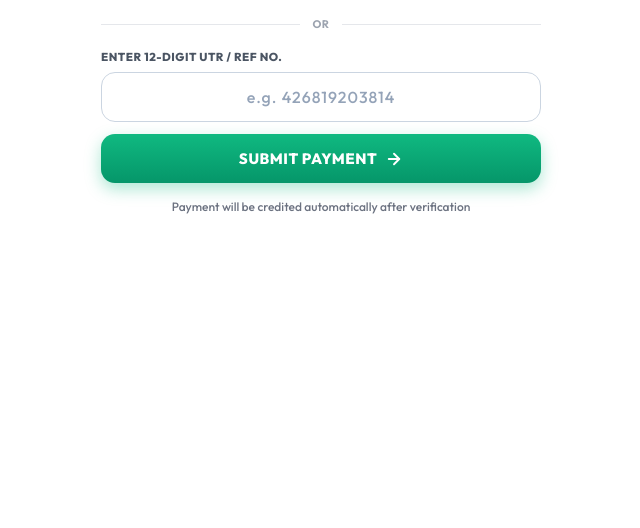
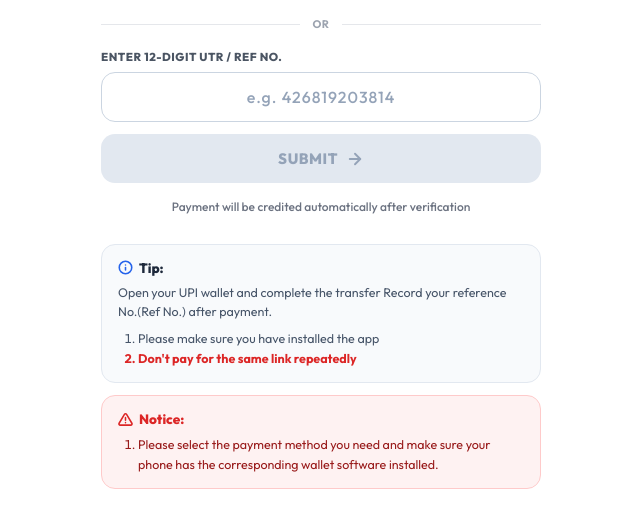
Before and after one commit to satyamsk05/bitarcadepay, a website: page index.html in a window 1280 px wide. Shown: the part 530-1058 px from the top of the page, without its empty margins (319-959 px from the left). Before the commit the page ends 800 px from the top, so only its background shows below. Drawn offline with Linux system fonts and the light colour scheme; no server answers.

Commit message:
Update submit button to only activate on full 12-digit UTR, change text to SUBMIT, add Tip and Notice with red warning

```diff
--- a/index.html
+++ b/index.html
@@ -326,28 +326,39 @@
     }
     .btn-submit {
       width: 100%;
-      background: #00C853 linear-gradient(180deg, #10B981 0%, #059669 100%);
-      color: #FFFFFF;
+      background: #E2E8F0;
+      color: #94A3B8;
       border: none;
       border-radius: 14px;
       padding: 15px;
       font-size: 15px;
       font-weight: 800;
       letter-spacing: 0.5px;
-      cursor: pointer;
+      cursor: not-allowed;
       display: flex;
       align-items: center;
       justify-content: center;
       gap: 8px;
+      box-shadow: none;
+      transition: all 0.25s ease;
+      pointer-events: none;
+    }
+    .btn-submit.active {
+      background: #00C853 linear-gradient(180deg, #10B981 0%, #059669 100%);
+      color: #FFFFFF;
+      cursor: pointer;
       box-shadow: 0 6px 16px rgba(16, 185, 129, 0.35);
-      transition: transform 0.15s, opacity 0.15s;
+      pointer-events: auto;
     }
-    .btn-submit:active {
+    .btn-submit.active:active {
       transform: scale(0.98);
     }
-    .btn-submit:disabled {
-      opacity: 0.6;
-      cursor: not-allowed;
+    .btn-submit:disabled:not(.active) {
+      background: #E2E8F0 !important;
+      color: #94A3B8 !important;
+      cursor: not-allowed !important;
+      box-shadow: none !important;
+      pointer-events: none !important;
     }
 
     .verify-note {
@@ -356,6 +367,66 @@
       color: #6B7280;
       font-weight: 500;
       line-height: 1.4;
+      margin-bottom: 8px;
+    }
+
+    /* Tips & Instructions Section */
+    .instructions-section {
+      margin-top: 20px;
+      display: flex;
+      flex-direction: column;
+      gap: 12px;
+      text-align: left;
+    }
+    .tip-card {
+      background: #F8FAFC;
+      border: 1px solid #E2E8F0;
+      border-radius: 14px;
+      padding: 14px 16px;
+    }
+    .tip-header {
+      display: flex;
+      align-items: center;
+      gap: 6px;
+      font-size: 13.5px;
+      font-weight: 800;
+      color: #1E293B;
+      margin-bottom: 6px;
+    }
+    .tip-desc {
+      font-size: 12.5px;
+      color: #475569;
+      line-height: 1.5;
+      margin-bottom: 8px;
+    }
+    .info-list {
+      padding-left: 20px;
+      font-size: 12.5px;
+      color: #475569;
+      line-height: 1.6;
+      margin: 0;
+    }
+    .warning-item {
+      color: #DC2626 !important;
+      font-weight: 700;
+    }
+    .notice-card {
+      background: #FEF2F2;
+      border: 1px solid #FECACA;
+      border-radius: 14px;
+      padding: 14px 16px;
+    }
+    .notice-header {
+      display: flex;
+      align-items: center;
+      gap: 6px;
+      font-size: 13.5px;
+      font-weight: 800;
+      color: #DC2626;
+      margin-bottom: 6px;
+    }
+    .notice-list {
+      color: #991B1B;
     }
 
     .status-alert {
@@ -681,13 +752,38 @@
         <label class="utr-label" for="utrInput">ENTER 12-DIGIT UTR / REF NO.</label>
         <input type="text" class="utr-input" id="utrInput" placeholder="e.g. 426819203814" maxlength="16" autocomplete="off" autocorrect="off">
         <div class="status-alert" id="statusAlert"></div>
-        <button class="btn-submit" id="submitBtn" onclick="submitUtr()">
-          <span>SUBMIT PAYMENT</span>
+        <button class="btn-submit" id="submitBtn" onclick="submitUtr()" disabled>
+          <span>SUBMIT</span>
           <svg width="18" height="18" viewBox="0 0 24 24" fill="none" stroke="currentColor" stroke-width="2.5" stroke-linecap="round" stroke-linejoin="round"><line x1="5" y1="12" x2="19" y2="12"></line><polyline points="12 5 19 12 12 19"></polyline></svg>
         </button>
       </div>
 
       <p class="verify-note">Payment will be credited automatically after verification</p>
+
+      <!-- Tips & Instructions Section -->
+      <div class="instructions-section">
+        <div class="tip-card">
+          <div class="tip-header">
+            <svg width="15" height="15" viewBox="0 0 24 24" fill="none" stroke="#2563EB" stroke-width="2.5" stroke-linecap="round" stroke-linejoin="round"><circle cx="12" cy="12" r="10"></circle><line x1="12" y1="16" x2="12" y2="12"></line><line x1="12" y1="8" x2="12.01" y2="8"></line></svg>
+            <span>Tip:</span>
+          </div>
+          <p class="tip-desc">Open your UPI wallet and complete the transfer Record your reference No.(Ref No.) after payment.</p>
+          <ol class="info-list">
+            <li>Please make sure you have installed the app</li>
+            <li class="warning-item">Don't pay for the same link repeatedly</li>
+          </ol>
+        </div>
+
+        <div class="notice-card">
+          <div class="notice-header">
+            <svg width="15" height="15" viewBox="0 0 24 24" fill="none" stroke="#DC2626" stroke-width="2.5" stroke-linecap="round" stroke-linejoin="round"><path d="M10.29 3.86L1.82 18a2 2 0 0 0 1.71 3h16.94a2 2 0 0 0 1.71-3L13.71 3.86a2 2 0 0 0-3.42 0z"></path><line x1="12" y1="9" x2="12" y2="13"></line><line x1="12" y1="17" x2="12.01" y2="17"></line></svg>
+            <span>Notice:</span>
+          </div>
+          <ol class="info-list notice-list">
+            <li>Please select the payment method you need and make sure your phone has the corresponding wallet software installed.</li>
+          </ol>
+        </div>
+      </div>
     </div>
 
     <!-- 10-Minute Expired Order View (Complete Page Replacement) -->
@@ -1112,9 +1208,30 @@ function circ(q, n, c, options) {
       el.innerText = msg;
     }
 
+    const utrInput = document.getElementById('utrInput');
+    const submitBtn = document.getElementById('submitBtn');
+
+    function checkUtrInput() {
+      if (!utrInput || !submitBtn) return;
+      const val = (utrInput.value || '').trim();
+      if (val.length >= 12) {
+        submitBtn.disabled = false;
+        submitBtn.classList.add('active');
+      } else {
+        submitBtn.disabled = true;
+        submitBtn.classList.remove('active');
+      }
+    }
+
+    if (utrInput) {
+      utrInput.addEventListener('input', checkUtrInput);
+      utrInput.addEventListener('keyup', checkUtrInput);
+      utrInput.addEventListener('paste', () => setTimeout(checkUtrInput, 50));
+    }
+
     async function submitUtr() {
       const utr = document.getElementById('utrInput').value.trim();
-      if (!utr || utr.length < 8) {
+      if (!utr || utr.length < 12) {
         showAlert('Please enter valid 12-digit UTR / Ref No.', true);
         return;
       }
@@ -1143,8 +1260,8 @@ function circ(q, n, c, options) {
       } catch (err) {
         showAlert('UTR Submitted! Verifying approval with Admin...', false);
       } finally {
-        btn.disabled = false;
-        btn.innerHTML = '<span>SUBMIT PAYMENT</span><svg width="18" height="18" viewBox="0 0 24 24" fill="none" stroke="currentColor" stroke-width="2.5" stroke-linecap="round" stroke-linejoin="round"><line x1="5" y1="12" x2="19" y2="12"></line><polyline points="12 5 19 12 12 19"></polyline></svg>';
+        checkUtrInput();
+        btn.innerHTML = '<span>SUBMIT</span><svg width="18" height="18" viewBox="0 0 24 24" fill="none" stroke="currentColor" stroke-width="2.5" stroke-linecap="round" stroke-linejoin="round"><line x1="5" y1="12" x2="19" y2="12"></line><polyline points="12 5 19 12 12 19"></polyline></svg>';
       }
     }
 
@@ -1152,6 +1269,7 @@ function circ(q, n, c, options) {
     renderCircularQr();
     start10MinCountdown();
     startAdminApprovalPolling();
+    checkUtrInput();
 
     if (document.readyState === 'loading') {
       document.addEventListener('DOMContentLoaded', renderCircularQr);
```
